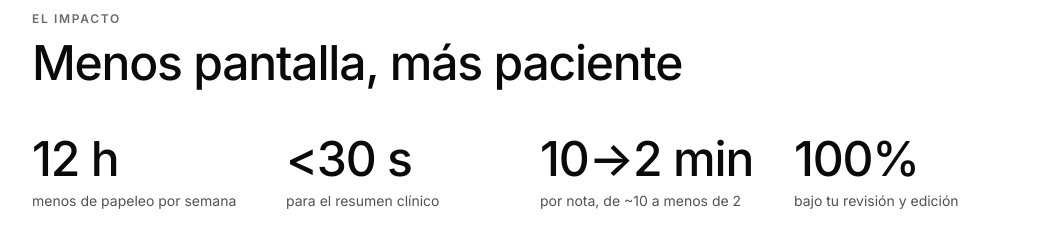
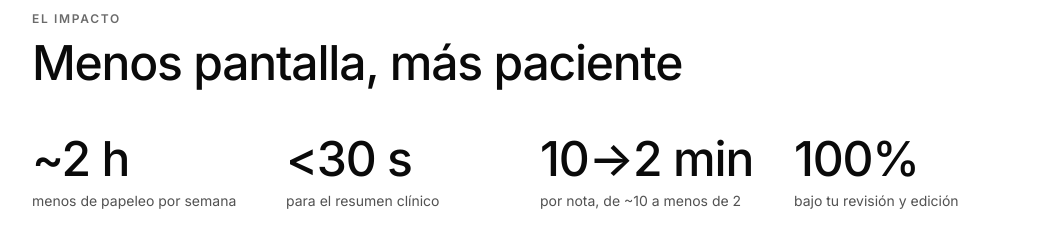
Before and after one commit to contacto404/notaclinica, a Next.js app: page /promo in a window 1280 px wide. Shown: the part 1680-1913 px from the top of the page, without its empty margins (112-1167 px from the left). Built offline with nearby package versions, Linux system fonts and the light colour scheme.

Commit message:
promo: volver a ~2 h

```diff
--- a/app/promo/page.tsx
+++ b/app/promo/page.tsx
@@ -55,7 +55,7 @@ const CONFIANZA = [
 ]
 
 const STATS = [
-  { value: '12 h', label: 'menos de papeleo por semana' },
+  { value: '~2 h', label: 'menos de papeleo por semana' },
   { value: '<30 s', label: 'para el resumen clínico' },
   { value: '10→2 min', label: 'por nota, de ~10 a menos de 2' },
   { value: '100%', label: 'bajo tu revisión y edición' },
```
